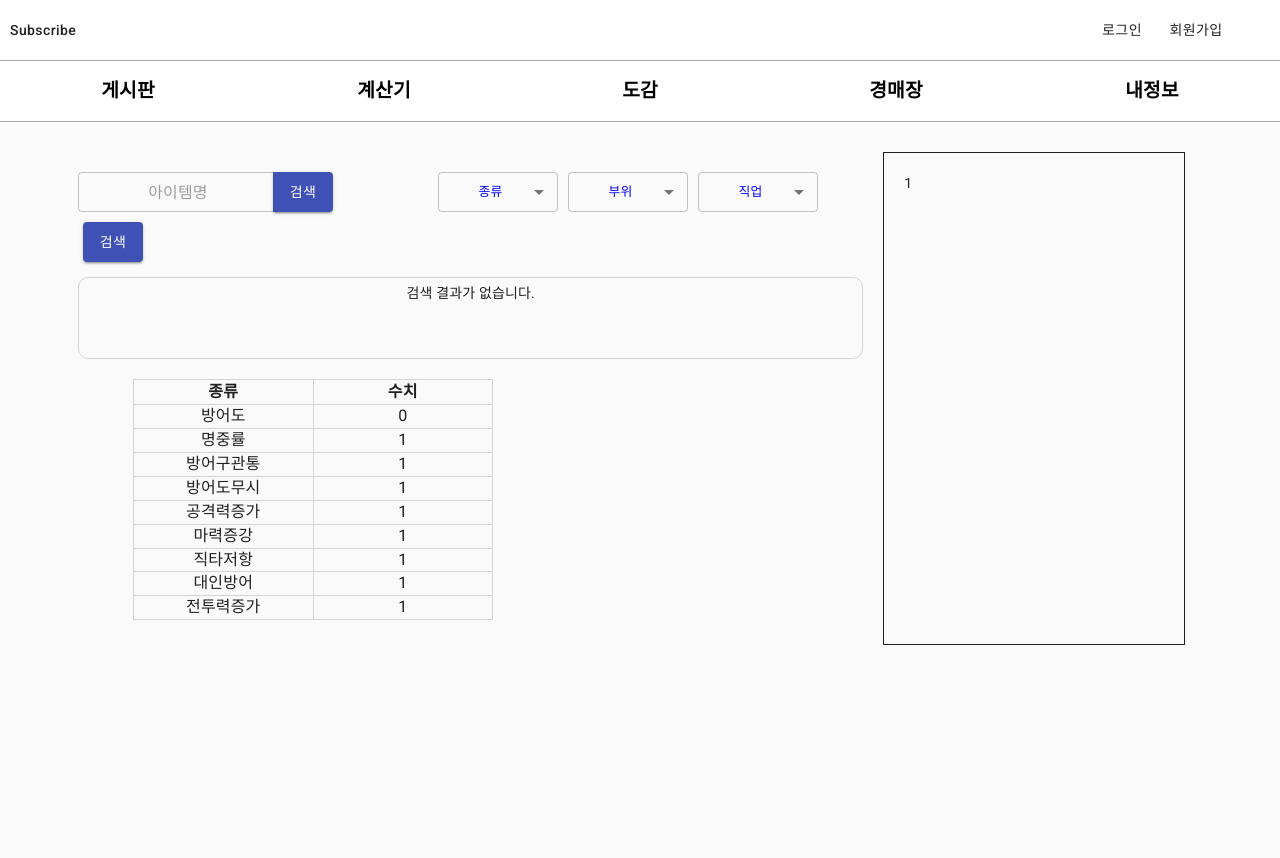
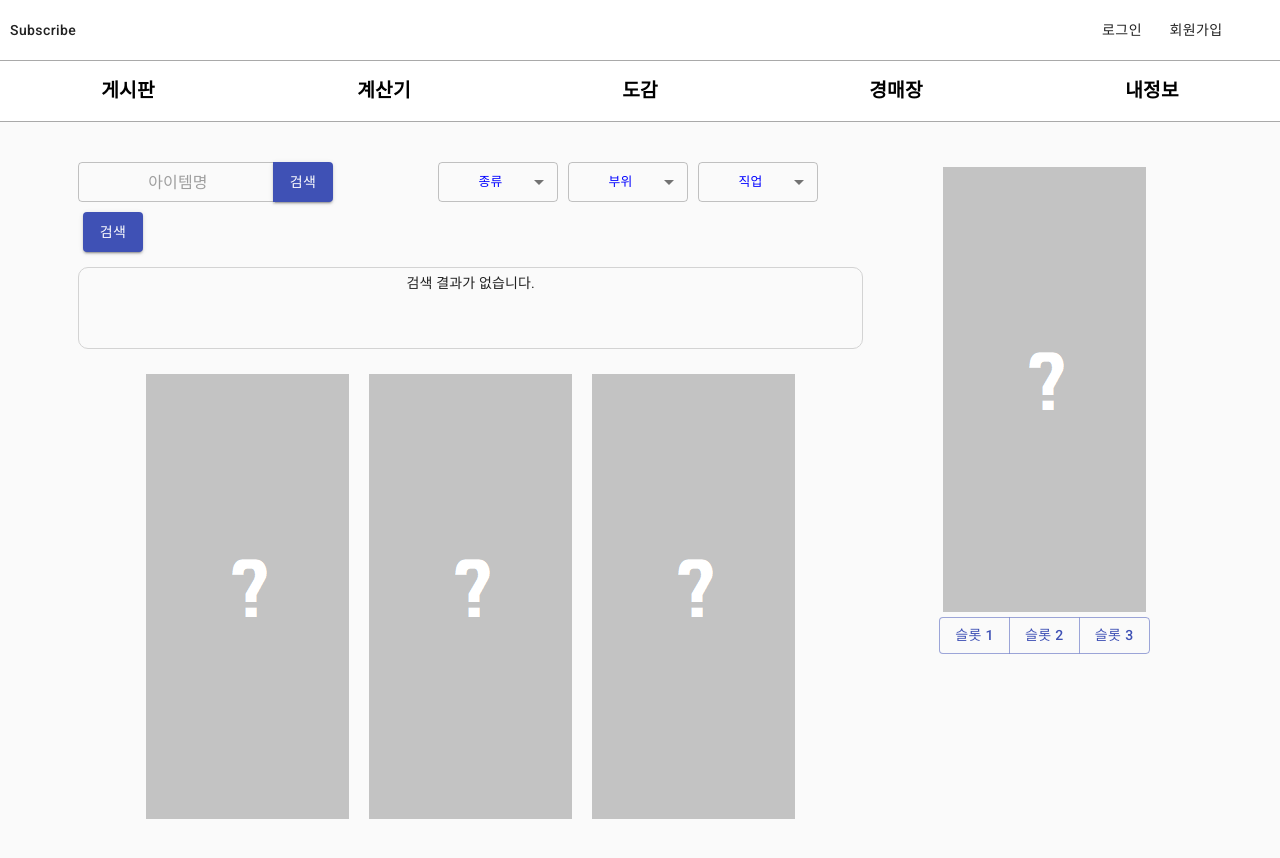
Before and after one commit to one-chance/baram, a React (Create React App) app: page /dic/item in a window 1280 px wide. Shown: the top 858 px of the page. Before the commit the page ends 800 px from the top, so only its background shows below. Built offline with nearby package versions, Linux system fonts and the light colour scheme.

Commit message:
item dictionary

```diff
--- a/src/components/Board/PostContent.tsx
+++ b/src/components/Board/PostContent.tsx
@@ -30,7 +30,7 @@ function PostContent(props: IProps) {
 
   return (
     <Container>
-      <Grid item xs={12} style={{ padding: "0 15px" }}>
+      <Grid item xs={12} style={{ minHeight: "300px", padding: "0 15px" }}>
         <div className={classes.BodyContent} dangerouslySetInnerHTML={{ __html: post.content }}></div>
       </Grid>
       <Bottom category={post.category} />
--- a/src/conf/config.json
+++ b/src/conf/config.json
@@ -3,6 +3,7 @@
   "baseUrlForMainCarousel": "/assets/img/",
   "baseUrlForAdventureImg": "/assets/img/dictionary/adventure/",
   "baseUrlForExpImg": "/assets/img/calculator/",
+  "baseUrlForItemImg": "/assets/img/dictionary/item/",
   "baseUrlForRaidImg": "/assets/img/dictionary/raid/",
   "baseUrlForPetItemImg": "/assets/img/dictionary/petitem/",
   "baseUrlForFonts": "/assets/fonts/",
--- a/src/pages/Calculator/Ability.tsx
+++ b/src/pages/Calculator/Ability.tsx
@@ -131,7 +131,9 @@ export default function Ability() {
     setOption3(0);
 
     const res = await SearchItemByName(name);
-    setNameList(res);
+    const nl = Array<string>();
+    res.forEach(r => nl.push(r.name));
+    setNameList(nl);
   };
 
   // 리스트 통해서 검색
@@ -143,7 +145,9 @@ export default function Ability() {
     setSearchName1("");
 
     const res = await SearchItemByOption(option1, option2, option3);
-    setNameList(res);
+    const nl = Array<string>();
+    res.forEach(r => nl.push(r.name));
+    setNameList(nl);
   };
 
   // 해당 아이템의 스텟 데이터 불러오기
--- a/src/pages/Dictionary/Item.tsx
+++ b/src/pages/Dictionary/Item.tsx
@@ -6,16 +6,12 @@ import MenuItem from "@material-ui/core/MenuItem";
 import Container from "@material-ui/core/Container";
 import TextField from "@material-ui/core/TextField";
 import Button from "@material-ui/core/Button";
+import ButtonGroup from "@material-ui/core/ButtonGroup";
 import Chip from "@material-ui/core/Chip";
 
-import Table from "@material-ui/core/Table";
-import TableHead from "@material-ui/core/TableHead";
-import TableBody from "@material-ui/core/TableBody";
-import TableRow from "@material-ui/core/TableRow";
-import TableCell from "@material-ui/core/TableCell";
-import TableContainer from "@material-ui/core/TableContainer";
-
 import { SearchItemByName, SearchItemByOption } from "../../utils/CalUtil";
+import { getBaseUrlForItemImg } from "utils/ConfigUtil";
+import IItemInfo from "interfaces/Calculator/IItemInfo";
 
 const useStyles = makeStyles(theme => ({
   itemChip: {
@@ -50,21 +46,6 @@ const useStyles = makeStyles(theme => ({
       color: "blue",
     },
   },
-
-  table: {
-    maxWidth: "360px",
-    margin: "10px 50px",
-    borderCollapse: "collapse",
-    "& th, td": {
-      border: "1px solid lightgray",
-      textAlign: "center",
-      fontSize: "1rem",
-      padding: "0",
-    },
-    "& th": {
-      fontWeight: "bold",
-    },
-  },
 }));
 
 const Menus = withStyles({
@@ -76,22 +57,28 @@ const Menus = withStyles({
 
 export default function Item() {
   const classes = useStyles();
+  const baseUrlForItemImg = getBaseUrlForItemImg();
 
   const [searchName1, setSearchName1] = useState(""); // 검색할 장비 이름 (이름용)
-  const [searchName2, setSearchName2] = useState(""); // 검색할 장비 이름 (스탯용)
   const [option1, setOption1] = useState(0); // 검색할 장비 옵션1
   const [option2, setOption2] = useState(0); // 검색할 장비 옵션2
   const [option3, setOption3] = useState(0); // 검색할 장비 옵션3
-  const [nameList, setNameList] = useState<string[]>([""]);
+  //const [nameList, setNameList] = useState<string[]>([""]);
+  const [itemList, setItemList] = useState<Array<IItemInfo>>([]); // 검색된 아이템의 정보
 
-  const itemName = nameList.map(item => (
+  const [selectedImg, setSelectedImg] = useState("empty.png"); // 선택된 이미지 이름
+  const [img1, setImg1] = useState("empty.png");
+  const [img2, setImg2] = useState("empty.png");
+  const [img3, setImg3] = useState("empty.png");
+
+  const itemName = itemList.map(item => (
     <Chip
       className={classes.itemChip}
-      label={item}
-      key={item}
+      label={item.name}
+      key={item.name}
       variant='outlined'
       onClick={() => {
-        loadData(item);
+        setSelectedImg(`${item.idx}.png`);
       }}
     />
   ));
@@ -99,7 +86,6 @@ export default function Item() {
   const inputName = (name: string) => {
     if (name === "") {
       setSearchName1("");
-      setNameList([""]);
     } else {
       setSearchName1(name);
     }
@@ -111,8 +97,16 @@ export default function Item() {
     setOption2(0);
     setOption3(0);
 
+    if (name === "") {
+      setItemList([]);
+      setSelectedImg("empty.png");
+      return;
+    }
+
     const res = await SearchItemByName(name);
-    setNameList(res);
+    const temp = Array<IItemInfo>();
+    res.forEach(r => temp.push(r));
+    setItemList(temp);
   };
 
   // 리스트 통해서 검색
@@ -124,18 +118,45 @@ export default function Item() {
     setSearchName1("");
 
     const res = await SearchItemByOption(option1, option2, option3);
-    setNameList(res);
+    const temp = Array<IItemInfo>();
+    res.forEach(r => temp.push(r));
+    setItemList(temp);
   };
 
-  // 해당 아이템의 스텟 데이터 불러오기
-  const loadData = (name: string) => {
-    setSearchName2(name);
-    console.log(searchName2);
+  const saveImage = (name: string, slot: number) => {
+    switch (slot) {
+      case 1:
+        if (name === img1) {
+          setImg1("empty.png");
+          break;
+        } else {
+          setImg1(name);
+          break;
+        }
+
+      case 2:
+        if (name === img2) {
+          setImg2("empty.png");
+          break;
+        } else {
+          setImg2(name);
+          break;
+        }
+
+      case 3:
+        if (name === img3) {
+          setImg3("empty.png");
+          break;
+        } else {
+          setImg3(name);
+          break;
+        }
+    }
   };
 
   return (
     <React.Fragment>
-      <Grid container spacing={3} style={{ margin: "20px 10px", float: "left" }}>
+      <Grid container spacing={3} style={{ margin: "10px", float: "left" }}>
         <Grid item xs={8} style={{ margin: "0 10px", padding: "10px" }}>
           <Container style={{ margin: "5px 0", padding: "0", float: "left" }}>
             <TextField
@@ -246,59 +267,45 @@ export default function Item() {
               textAlign: "center",
               float: "left",
             }}>
-            {nameList[0] === "" ? "검색 결과가 없습니다." : itemName}
+            {itemList.length === 0 ? "검색 결과가 없습니다." : itemName}
           </Container>
-          <TableContainer style={{ margin: "5px 0 ", padding: "0 5px", textAlign: "center", float: "left" }}>
-            <Table className={classes.table}>
-              <TableHead>
-                <TableRow>
-                  <TableCell style={{ width: "50%" }}>종류</TableCell>
-                  <TableCell style={{ width: "50%" }}>수치</TableCell>
-                </TableRow>
-              </TableHead>
-              <TableBody>
-                <TableRow>
-                  <TableCell>방어도</TableCell>
-                  <TableCell>0</TableCell>
-                </TableRow>
-                <TableRow>
-                  <TableCell>명중률</TableCell>
-                  <TableCell>1</TableCell>
-                </TableRow>
-                <TableRow>
-                  <TableCell>방어구관통</TableCell>
-                  <TableCell>1</TableCell>
-                </TableRow>
-                <TableRow>
-                  <TableCell>방어도무시</TableCell>
-                  <TableCell>1</TableCell>
-                </TableRow>
-                <TableRow>
-                  <TableCell>공격력증가</TableCell>
-                  <TableCell>1</TableCell>
-                </TableRow>
-                <TableRow>
-                  <TableCell>마력증강</TableCell>
-                  <TableCell>1</TableCell>
-                </TableRow>
-                <TableRow>
-                  <TableCell>직타저항</TableCell>
-                  <TableCell>1</TableCell>
-                </TableRow>
-                <TableRow>
-                  <TableCell>대인방어</TableCell>
-                  <TableCell>1</TableCell>
-                </TableRow>
-                <TableRow>
-                  <TableCell>전투력증가</TableCell>
-                  <TableCell>1</TableCell>
-                </TableRow>
-              </TableBody>
-            </Table>
-          </TableContainer>
+          <Container style={{ width: "100%", margin: "0", padding: "10px", textAlign: "center", float: "left" }}>
+            <img src={baseUrlForItemImg + img1} alt='아이템' style={{ margin: "10px" }} />
+            <img src={baseUrlForItemImg + img2} alt='아이템' style={{ margin: "10px" }} />
+            <img src={baseUrlForItemImg + img3} alt='아이템' style={{ margin: "10px" }} />
+          </Container>
         </Grid>
-        <Grid item xs={3} style={{ border: "1px solid", padding: "20px" }}>
-          1
+
+        <Grid item xs={3} style={{ margin: "20px 10px", padding: "5px", textAlign: "center" }}>
+          <img src={baseUrlForItemImg + selectedImg} alt='아이템' />
+          <Container style={{ width: "100%", padding: "0" }}>
+            <ButtonGroup color='primary'>
+              <Button
+                variant='outlined'
+                color={img1 === "empty.png" ? "primary" : "secondary"}
+                onClick={() => {
+                  saveImage(selectedImg, 1);
+                }}>
+                슬롯 1
+              </Button>
+              <Button
+                variant='outlined'
+                color={img2 === "empty.png" ? "primary" : "secondary"}
+                onClick={() => {
+                  saveImage(selectedImg, 2);
+                }}>
+                슬롯 2
+              </Button>
+              <Button
+                variant='outlined'
+                color={img3 === "empty.png" ? "primary" : "secondary"}
+                onClick={() => {
+                  saveImage(selectedImg, 3);
+                }}>
+                슬롯 3
+              </Button>
+            </ButtonGroup>
+          </Container>
         </Grid>
       </Grid>
     </React.Fragment>
--- a/src/utils/CalUtil.ts
+++ b/src/utils/CalUtil.ts
@@ -23,15 +23,14 @@ export const getItemData = async (_id: string) => {
 * 아이템 이름으로 검색하기
 */
 export const SearchItemByName = async (_name: string) => {
-  var itemNames = Array<string>();
+  var itemNames = Array<IItemInfo>();
   await axios.get('/api/cal/searchitem', {
     params: {
       "name": _name
     }
   })
   .then((res) => {
-    var items = res.data.items as Array<IItemInfo>;
-    items.forEach(item => itemNames.push(item.name));
+    itemNames = res.data.items as Array<IItemInfo>;
 
     return true;
   })
@@ -47,7 +46,7 @@ export const SearchItemByName = async (_name: string) => {
 * 아이템 옵션으로 검색하기
 */
 export const SearchItemByOption = async (_op1: number, _op2: number, _op3: number) => {
-  var itemNames = Array<string>();
+  var itemNames = Array<IItemInfo>();
   await axios.get('/api/cal/searchitem', {
     params: {
       "op1": _op1,
@@ -56,8 +55,7 @@ export const SearchItemByOption = async (_op1: number, _op2: number, _op3: numbe
     }
   })
   .then((res) => {
-    var items = res.data.items as Array<IItemInfo>;
-    items.forEach(item => itemNames.push(item.name));
+    itemNames = res.data.items as Array<IItemInfo>;
 
     return true;
   })
--- a/src/utils/ConfigUtil.ts
+++ b/src/utils/ConfigUtil.ts
@@ -18,9 +18,14 @@ export const getBaseUrlForExpImg = () => {
   return config.baseUrlForExpImg;
 };
 
+export const getBaseUrlForItemImg = () => {
+  return config.baseUrlForItemImg;
+};
+
 export const getBaseUrlForRaidImg = () => {
   return config.baseUrlForRaidImg;
 };
+
 
 export const getBaseUrlForPetItemImg = () => {
   return config.baseUrlForPetItemImg;
```
Also changed, not shown: public/assets/img/dictionary/item/109.png (added), public/assets/img/dictionary/item/empty.png (added).
